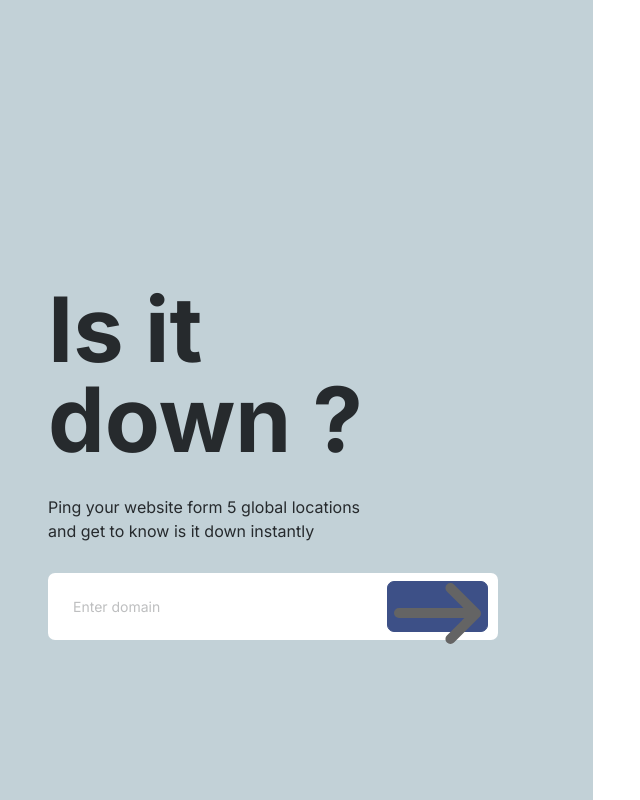
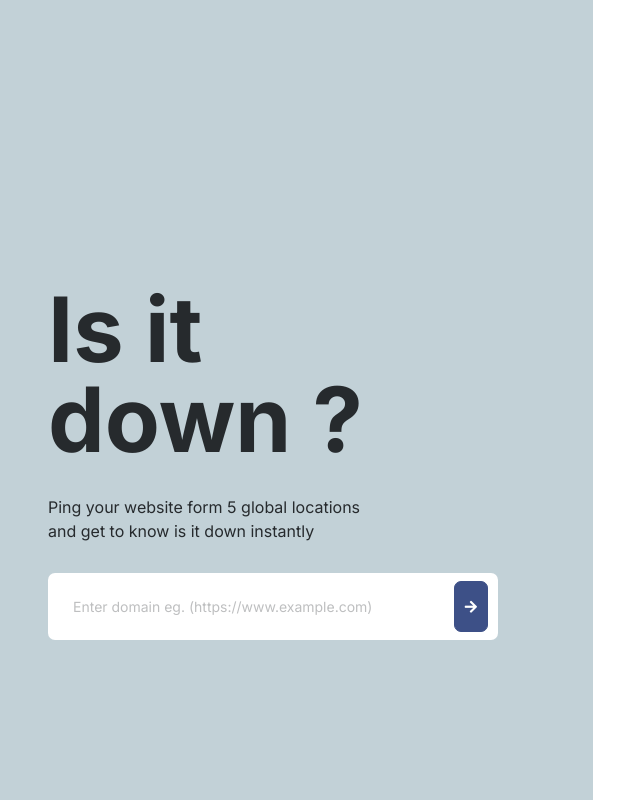
Before and after one commit to ZakaryaNoori/uptime-monitoring-tool, a Vue app: page / in a window 1280 px wide. Shown: the whole page, without its empty margins (47-687 px from the left). Built offline with nearby package versions, Linux system fonts and the light colour scheme.

Commit message:
Add email validation and localstorage data saving

```diff
--- a/src/components/Home.vue
+++ b/src/components/Home.vue
@@ -7,17 +7,33 @@
             <div class="info-box">
               <h1 class="my-0 main-heading">Is it <br> down ?</h1>
               <p class="my-5">Ping your website form 5 global locations<br> and get to know is it down instantly</p>
-              <div class="position-relative d-flex align-items-center input-box">
-                <input type="url" placeholder="Enter domain" class="form-control">
-                <router-link to="/result" tag="button" class="pointer btn check-btn">
-                  <img src="src/assets/icons/arrow_icon.svg" alt="arrow">
-                </router-link>
-              </div>
+              <form
+                class="position-relative d-flex align-items-center input-box"
+                @submit.prevent="checkForm"
+                method="post">
+                <input
+                  type=""
+                  placeholder="Enter domain eg. (https://www.example.com)"
+                  class="form-control"
+                  v-model="url">
+                <a class="pointer btn check-btn d-flex align-items-center px-3" @click="checkForm">
+                  <i class="fas fa-arrow-right" style="color: white"></i>
+                </a>
+              </form>
+              <small class="text-danger" v-if="errors.length > 0">
+                {{ errors[0] }}
+              </small>
             </div>
           </div>
         </div>
         <div class="col-lg-6">
-          <div class="bg-white"></div>
+          <div class="bg-white">
+            <div class="p-4">
+              <ul v-for="url in urls" :key="url">
+                <li>{{ url }}</li>
+              </ul>
+            </div>
+          </div>
         </div>
       </div>
     </div>
@@ -29,7 +45,58 @@ export default {
   name: 'home',
   data () {
     return {
-      msg: 'Welcome to Your Vue.js App'
+      url: null,
+      errors: [],
+      isValidUrl: true,
+      urls: []
+    }
+  },
+  mounted () {
+    this.urls = JSON.parse(localStorage.getItem('urls'))
+  },
+  methods: {
+    checkForm(e) {
+      this.errors = []
+
+      if(!this.url) {
+        this.errors.push('URL field cant be empty')
+        return false
+      } else if (!this.validUrl(this.url)) {
+        this.errors.push('Valid url required.');
+        return false
+      }
+
+      e.preventDefault()
+      if(localStorage.getItem('urls')) {
+        let urls = JSON.parse(localStorage.getItem('urls'))
+        if(!urls.includes(this.url) && urls.length <= 6) {
+          urls.push(this.url)
+          localStorage.setItem('urls', JSON.stringify(urls))
+        }
+      } else {
+        localStorage.setItem('urls', JSON.stringify([this.url]))
+      }
+      this.$router.push({ path: 'result', query: { url: this.url } })
+      return true
+    },
+
+    /**
+     * Checks if email is valid or not.
+     */
+    validUrl(str) {
+      var pattern = new RegExp('^(https?:\\/\\/)?'+ // protocol
+        '((([a-z\\d]([a-z\\d-]*[a-z\\d])*)\\.)+[a-z]{2,}|'+ // domain name
+        '((\\d{1,3}\\.){3}\\d{1,3}))'+ // OR ip (v4) address
+        '(\\:\\d+)?(\\/[-a-z\\d%_.~+]*)*'+ // port and path
+        '(\\?[;&a-z\\d%_.~+=-]*)?'+ // query string
+        '(\\#[-a-z\\d_]*)?$','i'); // fragment locator
+      return !!pattern.test(str);
+    },
+  },
+
+  watch: {
+    url(value) {
+      this.validUrl(value)
     }
   }
 }
```
